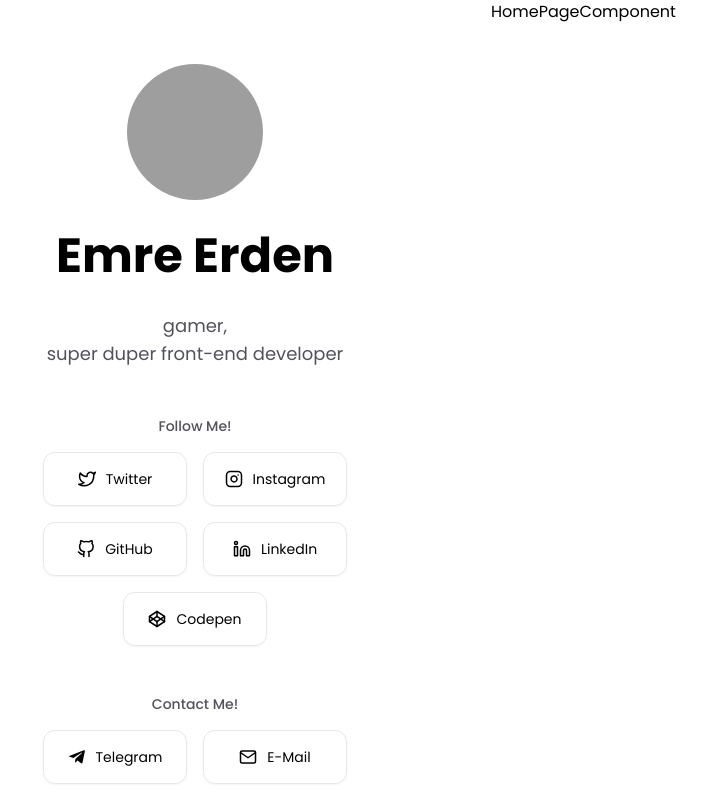
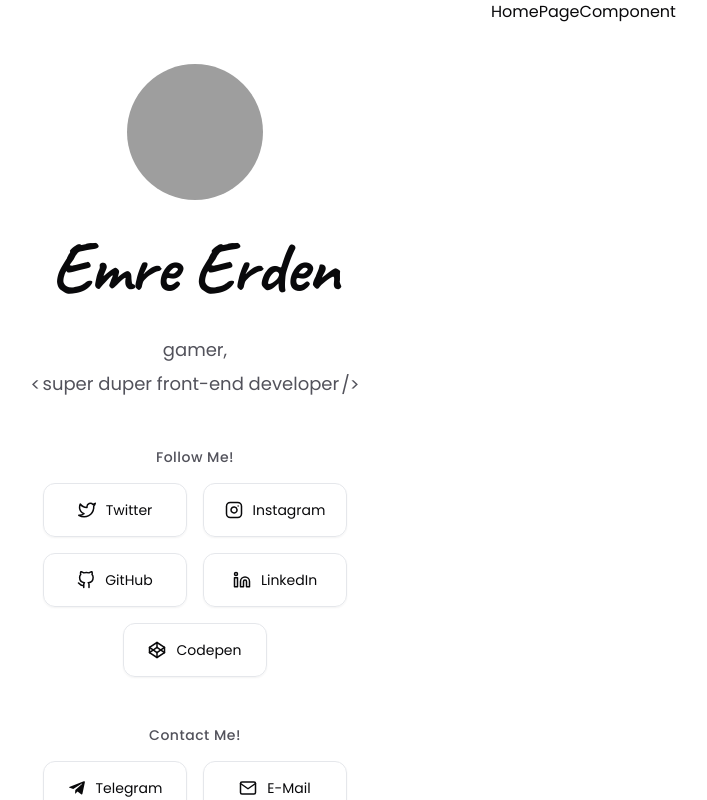
Before and after one commit to Wiazeph/NextJS-emreerden-dev, a Next.js app: page / in a window 1280 px wide. Shown: the whole page, without its empty margins (29-736 px from the left). Built offline with nearby package versions, Linux system fonts and the light colour scheme; grey boxes are pictures that could not be loaded.

Commit message:
add Caveat google font

```diff
--- a/src/assets/css/index.css
+++ b/src/assets/css/index.css
@@ -4,7 +4,7 @@
 
 @layer base {
   body {
-    @apply md:flex;
+    @apply md:flex bg-white text-zinc-950;
   }
 }
 
--- a/src/components/layouts/side-bar/contact.tsx
+++ b/src/components/layouts/side-bar/contact.tsx
@@ -6,7 +6,7 @@ type Props = {}
 const ContactComponent = (props: Props) => {
   return (
     <div className="Contact flex flex-col gap-y-4">
-      <div className="text-center font-medium text-sm text-zinc-600">
+      <div className="text-center font-medium text-sm text-zinc-600 tracking-[0.5px]">
         Contact Me!
       </div>
 
--- a/src/components/layouts/side-bar/index.tsx
+++ b/src/components/layouts/side-bar/index.tsx
@@ -10,9 +10,11 @@ const SideBarComponent = (props: Props) => {
     <div className="Side-Bar p-6 sm:p-7 md:p-8 mdl:py-10 lg:py-12 lgx:py-14 xl:py-16 w-full md:max-w-80 mdl:max-w-88 lg:max-w-96 lgx:max-w-104 xl:max-w-112 xl2:max-w-120 md:h-dvh flex flex-col gap-y-8 sm:gap-y-9 md:gap-y-10 mdl:gap-y-11 lg:gap-y-12 overflow-y-auto">
       <ProfileComponent />
 
-      <SocialsComponent />
+      <div className="flex flex-col gap-y-8 sm:gap-y-9 md:gap-y-10 mdl:gap-y-11 lg:gap-y-12">
+        <SocialsComponent />
 
-      <ContactComponent />
+        <ContactComponent />
+      </div>
     </div>
   )
 }
--- a/src/components/layouts/side-bar/profile.tsx
+++ b/src/components/layouts/side-bar/profile.tsx
@@ -1,5 +1,14 @@
 import React from 'react'
 import Image from 'next/image'
+
+import { Caveat } from 'next/font/google'
+
+const caveat = Caveat({
+  subsets: ['latin'],
+  display: 'swap',
+  weight: ['700'],
+  style: ['normal'],
+})
 
 type Props = {}
 
@@ -14,12 +23,19 @@ const ProfileComponent = (props: Props) => {
         />
       </div>
 
-      <div className="Name text-3xl sm:text-4xl mdl:text-4xl lgx:text-5xl font-bold">
+      <div
+        className={`${caveat.className} Name text-6xl md:text-7xl tracking-[-1px]`}
+      >
         Emre Erden
       </div>
 
-      <div className="About sm:text-lg text-zinc-600">
-        gamer, <br /> super duper front-end developer
+      <div className="About flex flex-col gap-y-1.5 sm:text-lg text-zinc-600">
+        <div>gamer,</div>
+        <div className="flex gap-x-0.5">
+          <div className="mt-px">{'<'}</div>
+          <div>super duper front-end developer</div>
+          <div className="mt-px">{'/>'}</div>
+        </div>
       </div>
     </div>
   )
--- a/src/components/layouts/side-bar/socials.tsx
+++ b/src/components/layouts/side-bar/socials.tsx
@@ -6,7 +6,7 @@ type Props = {}
 const SocialsComponent = (props: Props) => {
   return (
     <div className="Socials flex flex-col gap-y-4">
-      <div className="text-center font-medium text-sm text-zinc-600">
+      <div className="text-center font-medium text-sm text-zinc-600 tracking-[0.5px]">
         Follow Me!
       </div>
 
```
